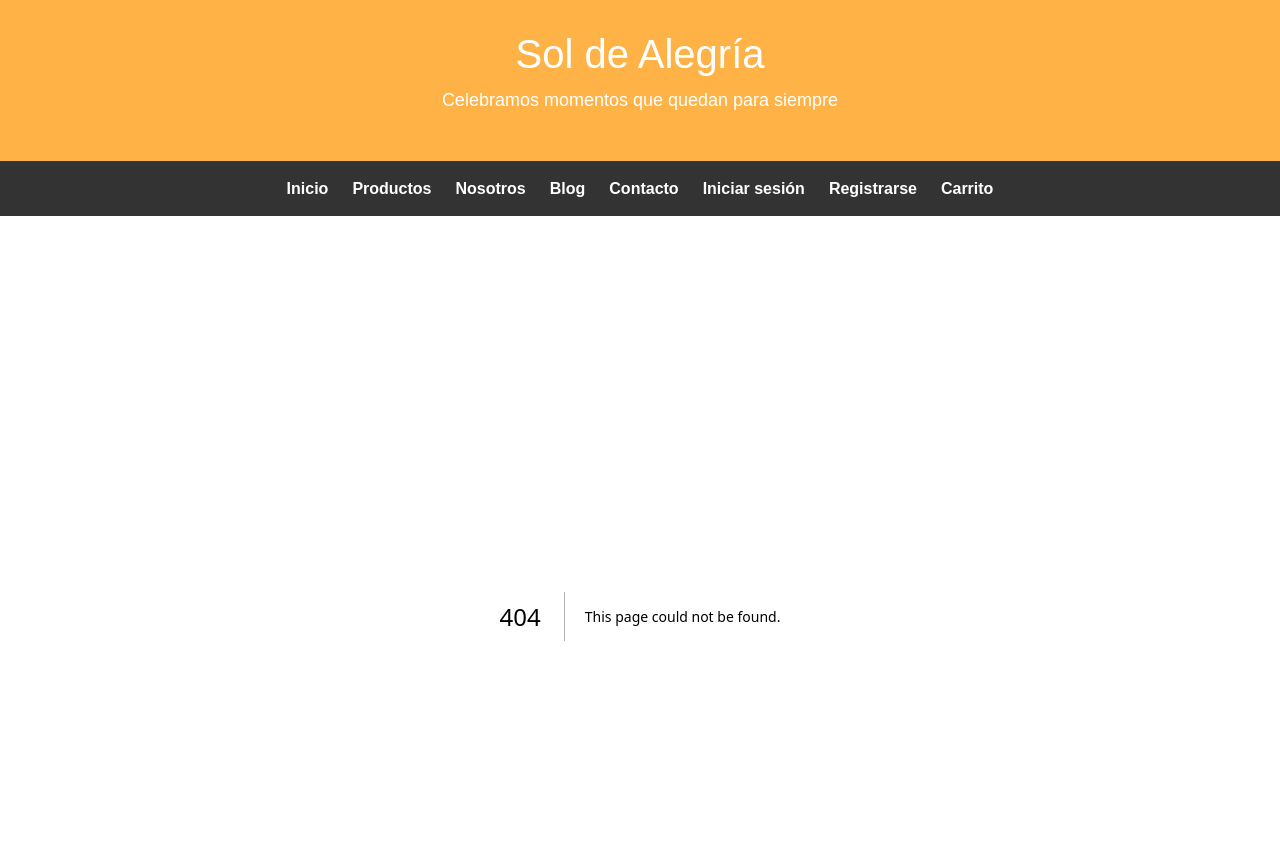
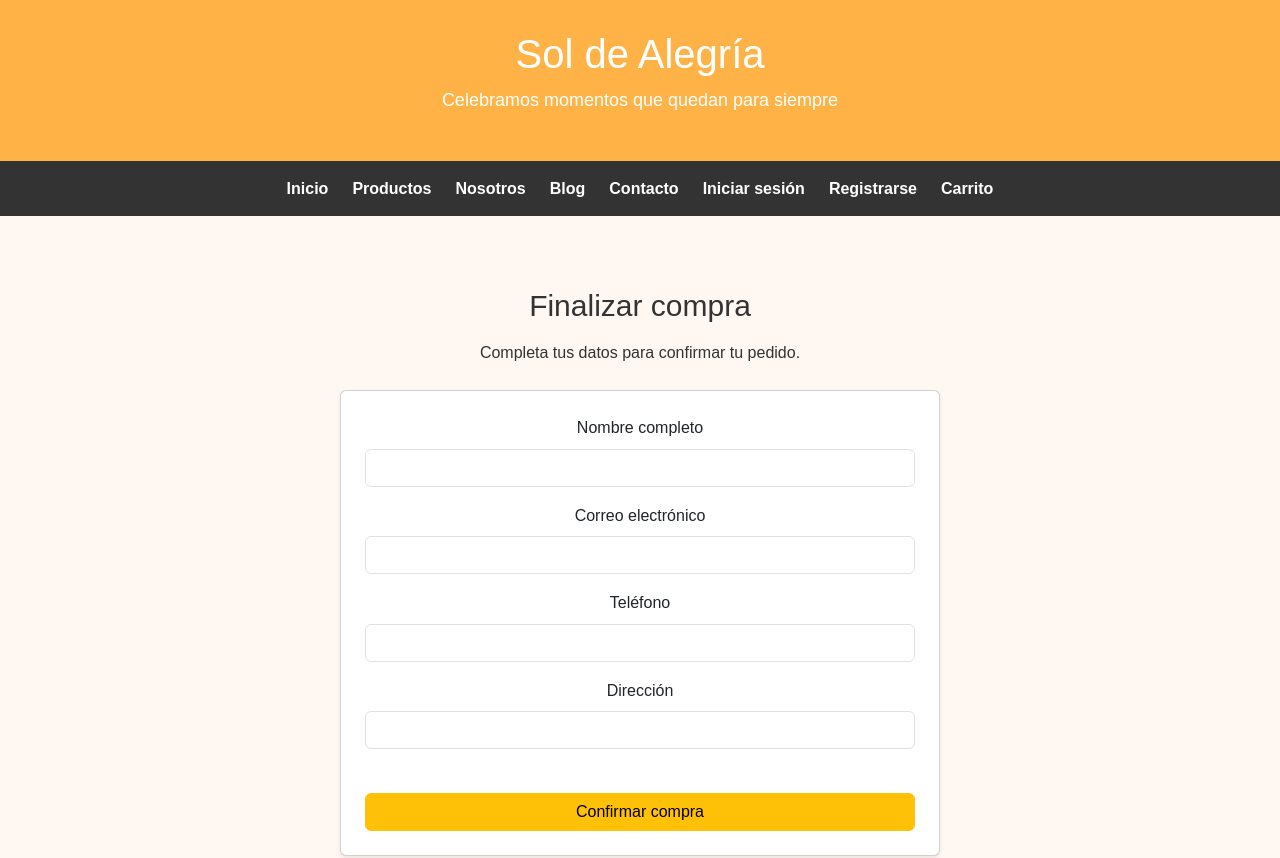
Before and after one commit to agonymustdie/sol-de-alegria-frontend, a Next.js app: page /checkout in a window 1280 px wide. Before the commit this address had no page. Shown: the top 858 px of the page. Built offline with nearby package versions, Linux system fonts and the light colour scheme.

Commit message:
Implemento checkout y registro de pedidos

```diff
--- /dev/null
+++ b/app/checkout/page.tsx
@@ -0,0 +1,133 @@
+"use client";
+
+import { useState } from "react";
+
+export default function CheckoutPage() {
+  const [nombre, setNombre] = useState("");
+  const [correo, setCorreo] = useState("");
+  const [telefono, setTelefono] = useState("");
+  const [direccion, setDireccion] = useState("");
+
+  function obtenerCarrito() {
+    const guardados = localStorage.getItem("carrito");
+    return guardados ? JSON.parse(guardados) : [];
+  }
+
+  function confirmarCompra(e: React.FormEvent<HTMLFormElement>) {
+    e.preventDefault();
+
+    if (!nombre.trim() || !correo.trim() || !telefono.trim() || !direccion.trim()) {
+      alert("Debes completar todos los campos");
+      return;
+    }
+
+    if (!correo.includes("@")) {
+      alert("Ingresa un correo válido");
+      return;
+    }
+
+    const carrito = obtenerCarrito();
+
+    if (carrito.length === 0) {
+      alert("Tu carrito está vacío");
+      return;
+    }
+
+    const pedido = {
+      nombre,
+      correo,
+      telefono,
+      direccion,
+      productos: carrito,
+      fecha: new Date().toLocaleString("es-CL"),
+    };
+
+    const guardados = localStorage.getItem("pedidos");
+    const pedidos = guardados ? JSON.parse(guardados) : [];
+
+    pedidos.push(pedido);
+
+    localStorage.setItem("pedidos", JSON.stringify(pedidos));
+    localStorage.removeItem("carrito");
+
+    alert("¡Compra realizada correctamente!");
+
+    setNombre("");
+    setCorreo("");
+    setTelefono("");
+    setDireccion("");
+  }
+
+  return (
+    <main className="container py-5">
+      <section className="py-4">
+        <h2 className="mb-3">Finalizar compra</h2>
+        <p className="mb-4">
+          Completa tus datos para confirmar tu pedido.
+        </p>
+
+        <form
+          onSubmit={confirmarCompra}
+          className="card p-4 shadow-sm mx-auto"
+          style={{ maxWidth: "600px" }}
+        >
+          <div className="mb-3">
+            <label htmlFor="nombre" className="form-label">
+              Nombre completo
+            </label>
+            <input
+              id="nombre"
+              type="text"
+              className="form-control"
+              value={nombre}
+              onChange={(e) => setNombre(e.target.value)}
+            />
+          </div>
+
+          <div className="mb-3">
+            <label htmlFor="correo" className="form-label">
+              Correo electrónico
+            </label>
+            <input
+              id="correo"
+              type="email"
+              className="form-control"
+              value={correo}
+              onChange={(e) => setCorreo(e.target.value)}
+            />
+          </div>
+
+          <div className="mb-3">
+            <label htmlFor="telefono" className="form-label">
+              Teléfono
+            </label>
+            <input
+              id="telefono"
+              type="tel"
+              className="form-control"
+              value={telefono}
+              onChange={(e) => setTelefono(e.target.value)}
+            />
+          </div>
+
+          <div className="mb-4">
+            <label htmlFor="direccion" className="form-label">
+              Dirección
+            </label>
+            <input
+              id="direccion"
+              type="text"
+              className="form-control"
+              value={direccion}
+              onChange={(e) => setDireccion(e.target.value)}
+            />
+          </div>
+
+          <button type="submit" className="btn btn-warning">
+            Confirmar compra
+          </button>
+        </form>
+      </section>
+    </main>
+  );
+}
```
Also changed, not shown: app/carrito/page.tsx (+9 -3 lines).
